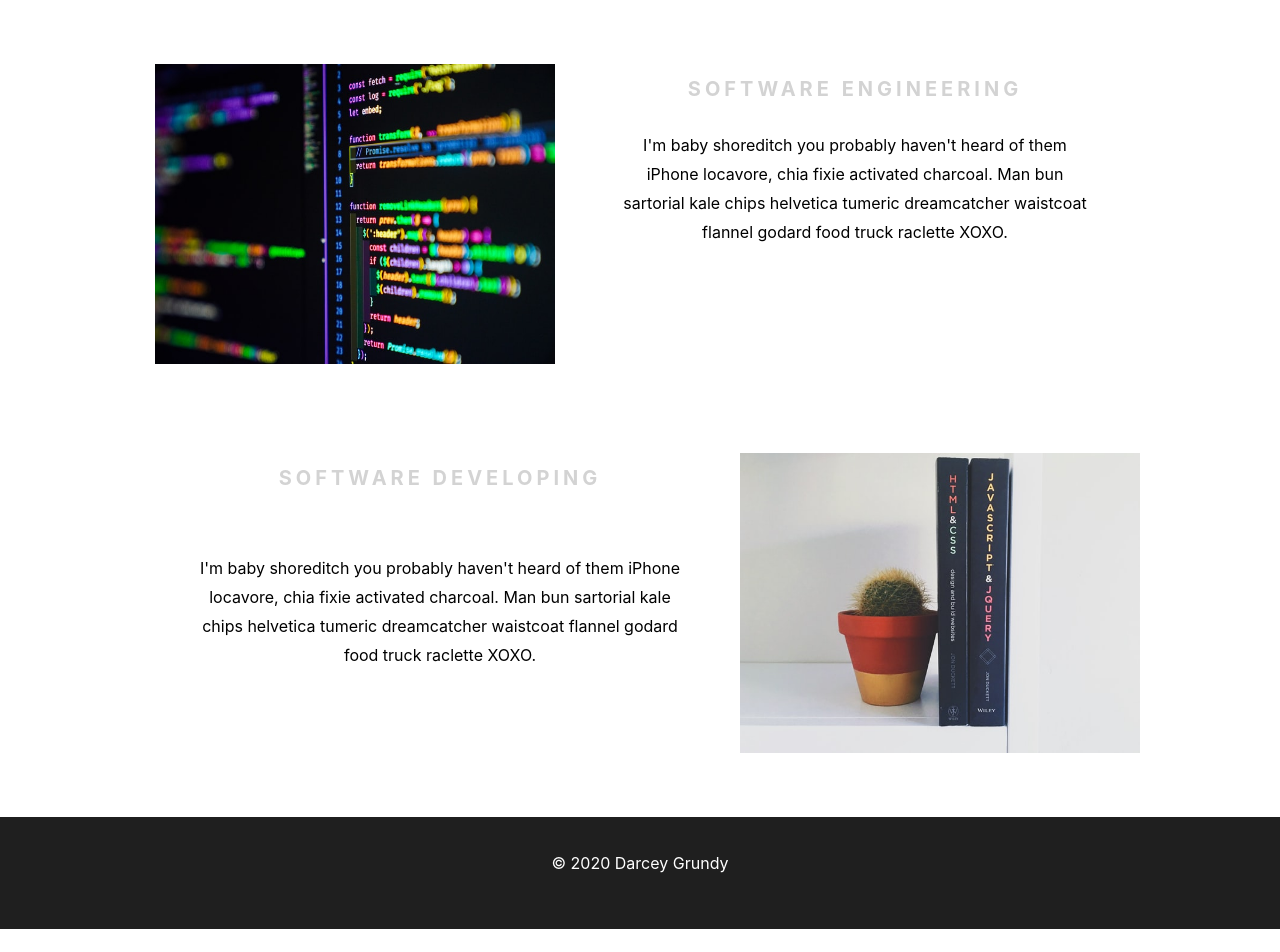
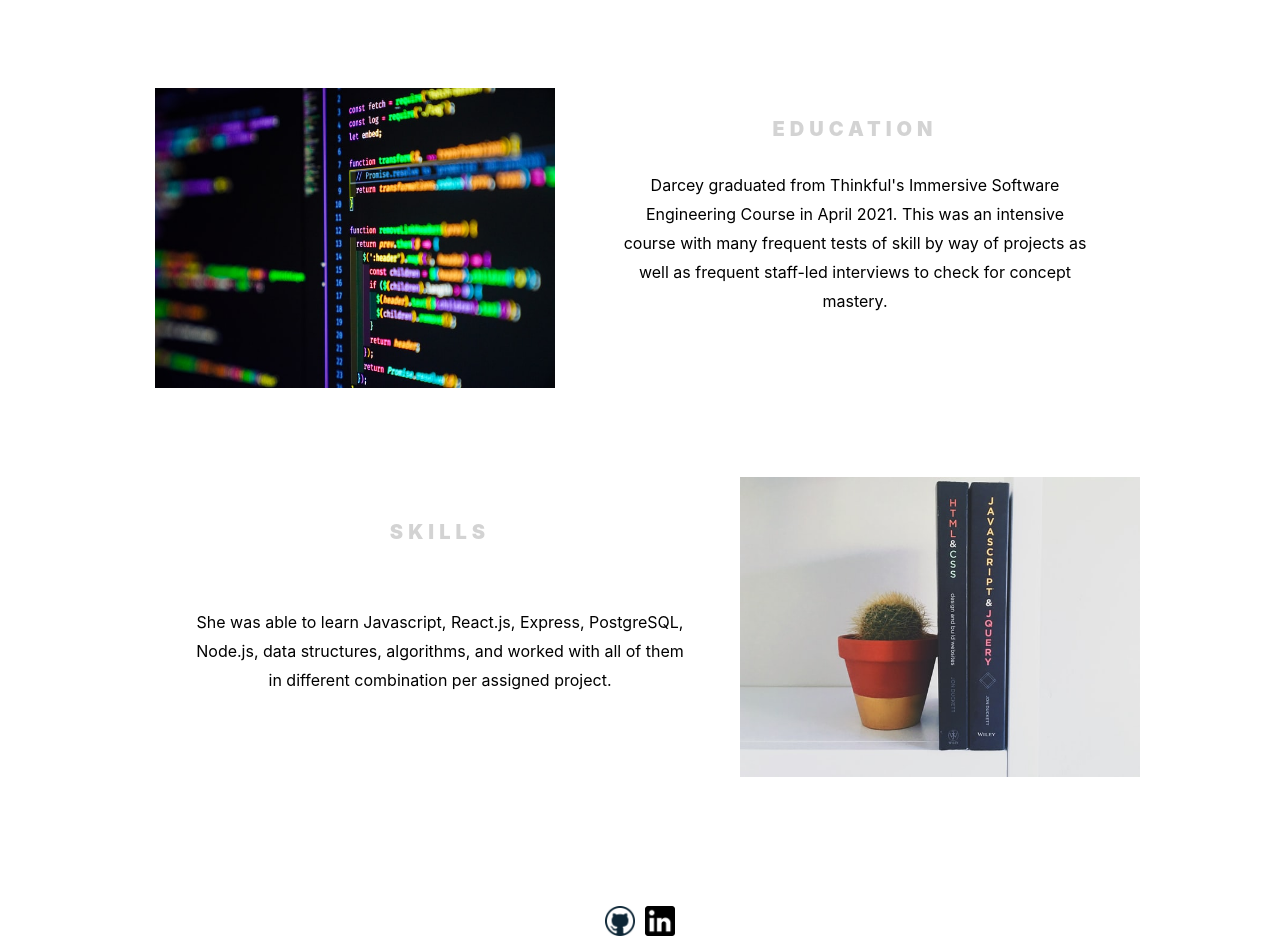
Before and after one commit to grundydarcey/UpdatedDevPortfolio, a React (Create React App) app: page / in a window 1280 px wide. Shown: the part 700-1652 px from the top of the page. Before the commit the page ends 1629 px from the top, so only its background shows below. Built offline with nearby package versions, Linux system fonts and the light colour scheme.

Commit message:
styling and adding text

```diff
--- a/src/App.css
+++ b/src/App.css
@@ -3,8 +3,8 @@
   padding-bottom: 60px;
 }
 
-
-
 .body {
-  padding-bottom: 60px;
+  padding-bottom: 40px;
+  text-align: center;
+  width: 100%;
 }
--- a/src/App.js
+++ b/src/App.js
@@ -17,7 +17,6 @@ function App() {
         <Route exact path='/contact' component={Contact} />
         <Route exact path='/portfolio' component={Projects} />
       </div>
-
       <Footer />
     </main>
   );
--- a/src/FirstPanel/firstpanel.css
+++ b/src/FirstPanel/firstpanel.css
@@ -12,6 +12,7 @@
 
 .text {
   text-align: center;
+  align-self: center;
 }
 
 .vscode {
--- a/src/FirstPanel/firstpanel.js
+++ b/src/FirstPanel/firstpanel.js
@@ -10,8 +10,8 @@ export default function firstPanel() {
             <img src={Vscode} className='vscode' alt='vscode' />
         </div>
         <div className='text'>
-          <h1>SOFTWARE ENGINEERING</h1>
-          <p>I'm baby shoreditch you probably haven't heard of them iPhone locavore, chia fixie activated charcoal. Man bun sartorial kale chips helvetica tumeric dreamcatcher waistcoat flannel godard food truck raclette XOXO.</p>
+          <h1>EDUCATION</h1>
+          <p>Darcey graduated from Thinkful's Immersive Software Engineering Course in April 2021. This was an intensive course with many frequent tests of skill by way of projects as well as frequent staff-led interviews to check for concept mastery.</p>
         </div>
       </div>
     </div>
--- a/src/Home/home.css
+++ b/src/Home/home.css
@@ -6,8 +6,8 @@
 }
 
 .textbox {
-  margin-left: 375px;
-  margin-right: 375px;
+  margin-left: 360px;
+  margin-right: 360px;
   padding-bottom: 20px;
 }
 
@@ -22,3 +22,15 @@
   padding-right: 140px;
   padding-left: 140px;
 }
+
+@media all and (min-width: 100px) and (max-width: 800px) {
+  .textbox {
+    margin-left: 25px;
+    margin-right: 25px;
+    text-align: center;
+  }
+
+  .home {
+    text-align: center;
+  }
+}
--- a/src/Home/home.js
+++ b/src/Home/home.js
@@ -14,6 +14,7 @@ export default function Home() {
       <div className='panels'>
         <FirstPanel />
         <SecondPanel />
+        <Links />
       </div>
     </div>
   )
--- a/src/Links/link.css
+++ b/src/Links/link.css
@@ -1,16 +1,21 @@
 .links {
-  position: absolute;
-  left: 0;
-  bottom: 0;
-  right: 0;
+  margin-bottom: 0px;
+  display: flex;
+  justify-content: center;
+  margin: 0 -15px;
 }
 
 .github {
-  height: 50px;
-  width: 50px;
+  height: 30px;
+  width: 30px;
 }
 
 .linkedin {
-  height: 50px;
-  width: 50px;
+  height: 30px;
+  width: 30px;
 }
+
+.githubLink, .linkedinLink {
+  flex-direction: row;
+  margin: 0 -15px;
+}
--- a/src/Links/links.js
+++ b/src/Links/links.js
@@ -1,13 +1,21 @@
 import React from 'react';
 import './link.css';
 import Github from '../Images/github.webp';
-import Linkedin from '../Images/linkedin.webp';
+import Linkedin from '../Images/imglinkedin.png';
 
 export default function Links() {
   return (
     <div className='links'>
-      <img src={Github} alt='Github' className='github' />&nbsp;&nbsp;&nbsp;
-      <img src={Linkedin} alt='Linkedin' className='linkedin' />
+      <div className='githubLink'>
+        <a href='https://github.com/grundydarcey/' target='_blank' rel='noreferrer'>
+          <img src={Github} alt='Github' className='github' />
+        </a>
+        </div>
+        <div className='linkedinLink'>
+          <a href='https://www.linkedin.com/in/darcey-grundy/' target='_blank' rel='noreferrer'>
+            <img src={Linkedin} alt='Linkedin' className='linkedin' />
+          </a>
+      </div>
     </div>
   )
 }
--- a/src/Navigation/navigation.css
+++ b/src/Navigation/navigation.css
@@ -2,6 +2,8 @@
   background-color: lightgoldenrodyellow;
   text-align: center;
   padding: 30px;
+  padding-top: 0;
+  height: 150px;
 }
 
 .navlinks {
@@ -35,3 +37,14 @@ a {
   padding-right: 20px;
   padding-left: 20px;
 }
+
+
+@media all and (min-width: 100px) and (max-width: 800px) {
+  .navbar {
+    width: 700px;
+  }
+
+  .lefthalf {
+    font-size: 30px;
+  }
+}
--- a/src/secondPanel/secondPanel.js
+++ b/src/secondPanel/secondPanel.js
@@ -7,8 +7,8 @@ export default function secondPanel() {
     <div className='secondpanel'>
       <div className='container'>
         <div className='text'>
-          <h1>SOFTWARE DEVELOPING</h1><br />
-          <p>I'm baby shoreditch you probably haven't heard of them iPhone locavore, chia fixie activated charcoal. Man bun sartorial kale chips helvetica tumeric dreamcatcher waistcoat flannel godard food truck raclette XOXO.</p>
+          <h1>SKILLS</h1><br />
+          <p>She was able to learn Javascript, React.js, Express, PostgreSQL, Node.js, data structures, algorithms, and worked with all of them in different combination per assigned project.</p>
         </div>
         <div className='image'>
           <img src={Textbook} className='textbook' alt='textbook' />
--- a/src/secondPanel/secondpanel.css
+++ b/src/secondPanel/secondpanel.css
@@ -7,8 +7,17 @@
   text-align: center;
 }
 
+.text h1 {
+  font-weight: 900;
+  letter-spacing: 5px;
+}
+
 .secondpanel p {
   padding-right: 50px;
   padding-left: 50px;
   padding-bottom: 40px;
 }
+
+.secondpanel {
+  padding-bottom: 125px;
+}
```
Also changed, not shown: src/Images/imglinkedin.png (added), src/Images/linkedin.webp (deleted).
